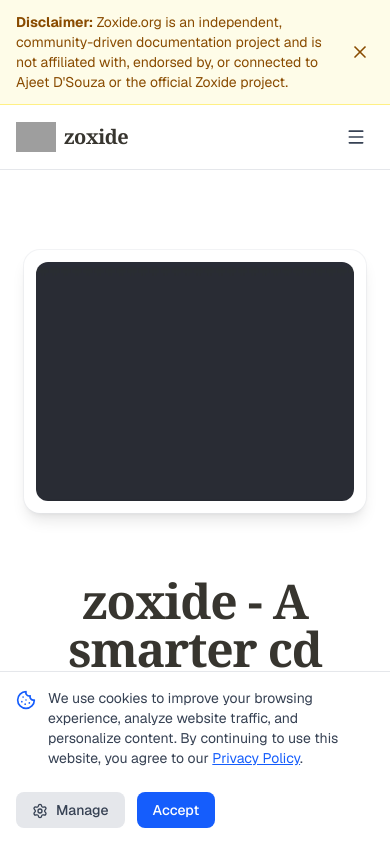
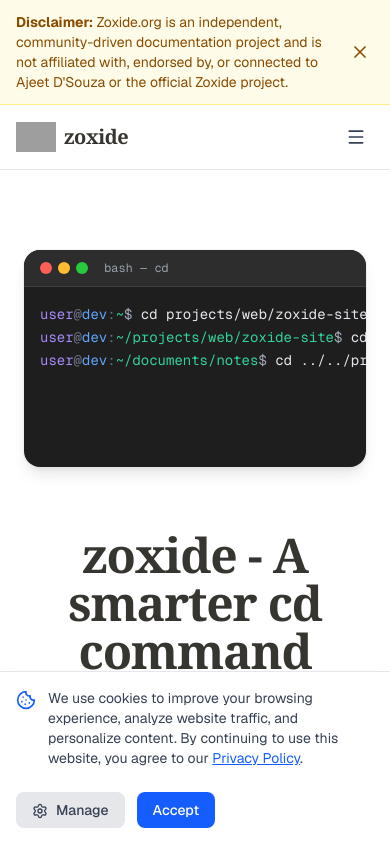
Before and after one commit to jiankn/zoxide, a Next.js app: page /en/ in a window 390 px wide. Shown: the top 842 px of the page. Built offline with nearby package versions, Linux system fonts and the light colour scheme; grey boxes are pictures that could not be loaded.

Commit message:
perf: replace hero webp with pure CSS terminal animation
- Remove 107KB animated webp image dependency
- Add TerminalDemo component with typing animation
- Shows cd vs zoxide comparison in a live terminal
- Zero image requests, instant LCP

```diff
--- a/components/Hero/Hero.tsx
+++ b/components/Hero/Hero.tsx
@@ -1,33 +1,12 @@
 'use client';
 
-import { useState, useEffect, useRef } from 'react';
 import { Link } from '@/i18n/routing';
 import { useTranslations } from 'next-intl';
 import { ArrowRight, Download } from 'lucide-react';
-import Image from 'next/image';
+import TerminalDemo from './TerminalDemo';
 
 export default function Hero() {
   const t = useTranslations('home');
-  const [animationLoaded, setAnimationLoaded] = useState(false);
-  const imgRef = useRef<HTMLImageElement>(null);
-
-  // 移动端：先显示静态 poster，空闲时加载动画 webp
-  useEffect(() => {
-    // 仅移动端延迟加载动画
-    if (window.innerWidth >= 1024) return;
-
-    const loadAnimation = () => {
-      const img = new window.Image();
-      img.src = '/tutorial-mobile.webp';
-      img.onload = () => setAnimationLoaded(true);
-    };
-
-    if ('requestIdleCallback' in window) {
-      requestIdleCallback(loadAnimation);
-    } else {
-      setTimeout(loadAnimation, 200);
-    }
-  }, []);
 
   return (
     <section className="relative w-full bg-white py-20 md:py-32 overflow-hidden">
@@ -62,33 +41,9 @@
             </div>
           </div>
 
-          {/* 右侧：图片 */}
+          {/* 右侧：终端动画演示 */}
           <div className="relative flex items-center justify-center order-first lg:order-last w-full max-w-full">
-            <div className="relative w-full max-w-lg mx-auto lg:mx-0 rounded-2xl overflow-hidden shadow-lg ring-1 ring-gray-200/50 bg-white p-3 transition-transform hover:scale-[1.01]">
-              <div className="relative w-full aspect-[4/3] rounded-xl overflow-hidden bg-white">
-                {/* 桌面端：直接用原图 */}
-                <Image
-                  src="/tutorial.webp"
-                  alt="zoxide 教程演示 - 智能目录导航工具"
-                  fill
-                  className="object-cover hidden lg:block"
-                  priority
-                  fetchPriority="high"
-                  quality={60}
-                  sizes="45vw"
-                  unoptimized
-                />
-                {/* 移动端：先 poster 后动画 */}
-                {/* eslint-disable-next-line @next/next/no-img-element */}
-                <img
-                  ref={imgRef}
-                  src={animationLoaded ? '/tutorial-mobile.webp' : '/tutorial-poster.webp'}
-                  alt="zoxide 教程演示 - 智能目录导航工具"
-                  className="absolute inset-0 w-full h-full object-cover lg:hidden"
-                  fetchPriority="high"
-                />
-              </div>
-            </div>
+            <TerminalDemo />
           </div>
         </div>
       </div>
--- /dev/null
+++ b/components/Hero/TerminalDemo.tsx
@@ -0,0 +1,163 @@
+'use client';
+
+import { useState, useEffect } from 'react';
+
+// 终端动画步骤定义
+const STEPS = [
+  // 1. 传统 cd 方式（慢）
+  { type: 'prompt', path: '~' },
+  { type: 'typing', text: 'cd projects/web/zoxide-site', delay: 60 },
+  { type: 'enter', pause: 300 },
+  { type: 'prompt', path: '~/projects/web/zoxide-site' },
+  { type: 'typing', text: 'cd ../../../documents/notes', delay: 60 },
+  { type: 'enter', pause: 300 },
+  { type: 'prompt', path: '~/documents/notes' },
+  { type: 'typing', text: 'cd ../../projects/web/zoxide-site/src', delay: 60 },
+  { type: 'enter', pause: 600 },
+
+  // 2. 清屏，展示 zoxide 方式（快）
+  { type: 'clear', pause: 400 },
+  { type: 'prompt', path: '~' },
+  { type: 'typing', text: 'z zoxide', delay: 80 },
+  { type: 'enter', pause: 200 },
+  { type: 'prompt', path: '~/projects/web/zoxide-site' },
+  { type: 'typing', text: 'z notes', delay: 80 },
+  { type: 'enter', pause: 200 },
+  { type: 'prompt', path: '~/documents/notes' },
+  { type: 'typing', text: 'z src', delay: 80 },
+  { type: 'enter', pause: 200 },
+  { type: 'prompt', path: '~/projects/web/zoxide-site/src' },
+  { type: 'pause', pause: 2000 },
+] as const;
+
+type Line = {
+  prompt: string;
+  text: string;
+  done: boolean;
+};
+
+export default function TerminalDemo() {
+  const [lines, setLines] = useState<Line[]>([]);
+  const [cursorVisible, setCursorVisible] = useState(true);
+  const [phase, setPhase] = useState<'cd' | 'zoxide'>('cd');
+
+  useEffect(() => {
+    // 光标闪烁
+    const blink = setInterval(() => setCursorVisible(v => !v), 530);
+    return () => clearInterval(blink);
+  }, []);
+
+  useEffect(() => {
+    let cancelled = false;
+    let currentLines: Line[] = [];
+    let currentPhase: 'cd' | 'zoxide' = 'cd';
+
+    const sleep = (ms: number) => new Promise(r => setTimeout(r, ms));
+
+    const run = async () => {
+      while (!cancelled) {
+        currentLines = [];
+        currentPhase = 'cd';
+        if (!cancelled) { setLines([]); setPhase('cd'); }
+
+        for (const step of STEPS) {
+          if (cancelled) return;
+
+          if (step.type === 'clear') {
+            await sleep(step.pause);
+            currentLines = [];
+            currentPhase = 'zoxide';
+            if (!cancelled) { setLines([]); setPhase('zoxide'); }
+            continue;
+          }
+
+          if (step.type === 'prompt') {
+            currentLines = [...currentLines, { prompt: step.path, text: '', done: false }];
+            if (!cancelled) setLines([...currentLines]);
+            await sleep(100);
+            continue;
+          }
+
+          if (step.type === 'typing') {
+            const lineIdx = currentLines.length - 1;
+            for (let i = 0; i < step.text.length; i++) {
+              if (cancelled) return;
+              currentLines = currentLines.map((l, idx) =>
+                idx === lineIdx ? { ...l, text: step.text.slice(0, i + 1) } : l
+              );
+              if (!cancelled) setLines([...currentLines]);
+              await sleep(step.delay);
+            }
+            continue;
+          }
+
+          if (step.type === 'enter') {
+            const lineIdx = currentLines.length - 1;
+            currentLines = currentLines.map((l, idx) =>
+              idx === lineIdx ? { ...l, done: true } : l
+            );
+            if (!cancelled) setLines([...currentLines]);
+            await sleep(step.pause);
+            continue;
+          }
+
+          if (step.type === 'pause') {
+            await sleep(step.pause);
+            continue;
+          }
+        }
+      }
+    };
+
+    run();
+    return () => { cancelled = true; };
+  }, []);
+
+  const lastLine = lines.length > 0 ? lines[lines.length - 1] : null;
+  const showCursor = lastLine && !lastLine.done;
+
+  return (
+    <div className="w-full max-w-lg mx-auto lg:mx-0">
+      <div className="bg-[#1E1E1E] rounded-2xl overflow-hidden shadow-lg ring-1 ring-gray-200/50">
+        {/* 终端头部 */}
+        <div className="flex items-center justify-between px-4 py-2.5 bg-[#2D2D2D] border-b border-[#3F3F3F]">
+          <div className="flex items-center gap-2">
+            <div className="flex gap-1.5">
+              <div className="w-3 h-3 rounded-full bg-[#FF5F56]" />
+              <div className="w-3 h-3 rounded-full bg-[#FFBD2E]" />
+              <div className="w-3 h-3 rounded-full bg-[#27C93F]" />
+            </div>
+            <span className="text-xs text-gray-400 ml-2 font-mono">
+              {phase === 'cd' ? 'bash — cd' : 'bash — zoxide ⚡'}
+            </span>
+          </div>
+        </div>
+
+        {/* 终端内容 */}
+        <div className="p-4 min-h-[180px] font-mono text-sm leading-relaxed">
+          {lines.map((line, i) => (
+            <div key={`${phase}-${i}`} className="whitespace-nowrap">
+              {/* 提示符 */}
+              <span className="text-[#A78BFA]">user</span>
+              <span className="text-gray-500">@</span>
+              <span className="text-[#60A5FA]">dev</span>
+              <span className="text-gray-500">:</span>
+              <span className="text-[#34D399]">{line.prompt}</span>
+              <span className="text-gray-400">$ </span>
+              {/* 命令文字 */}
+              <span className={phase === 'zoxide' && line.text.startsWith('z ') ? 'text-[#FBBF24]' : 'text-gray-200'}>
+                {line.text}
+              </span>
+              {/* 光标 */}
+              {i === lines.length - 1 && showCursor && (
+                <span
+                  className={`inline-block w-2 h-4 ml-px -mb-0.5 align-middle ${cursorVisible ? 'bg-gray-300' : 'bg-transparent'}`}
+                />
+              )}
+            </div>
+          ))}
+        </div>
+      </div>
+    </div>
+  );
+}
```
